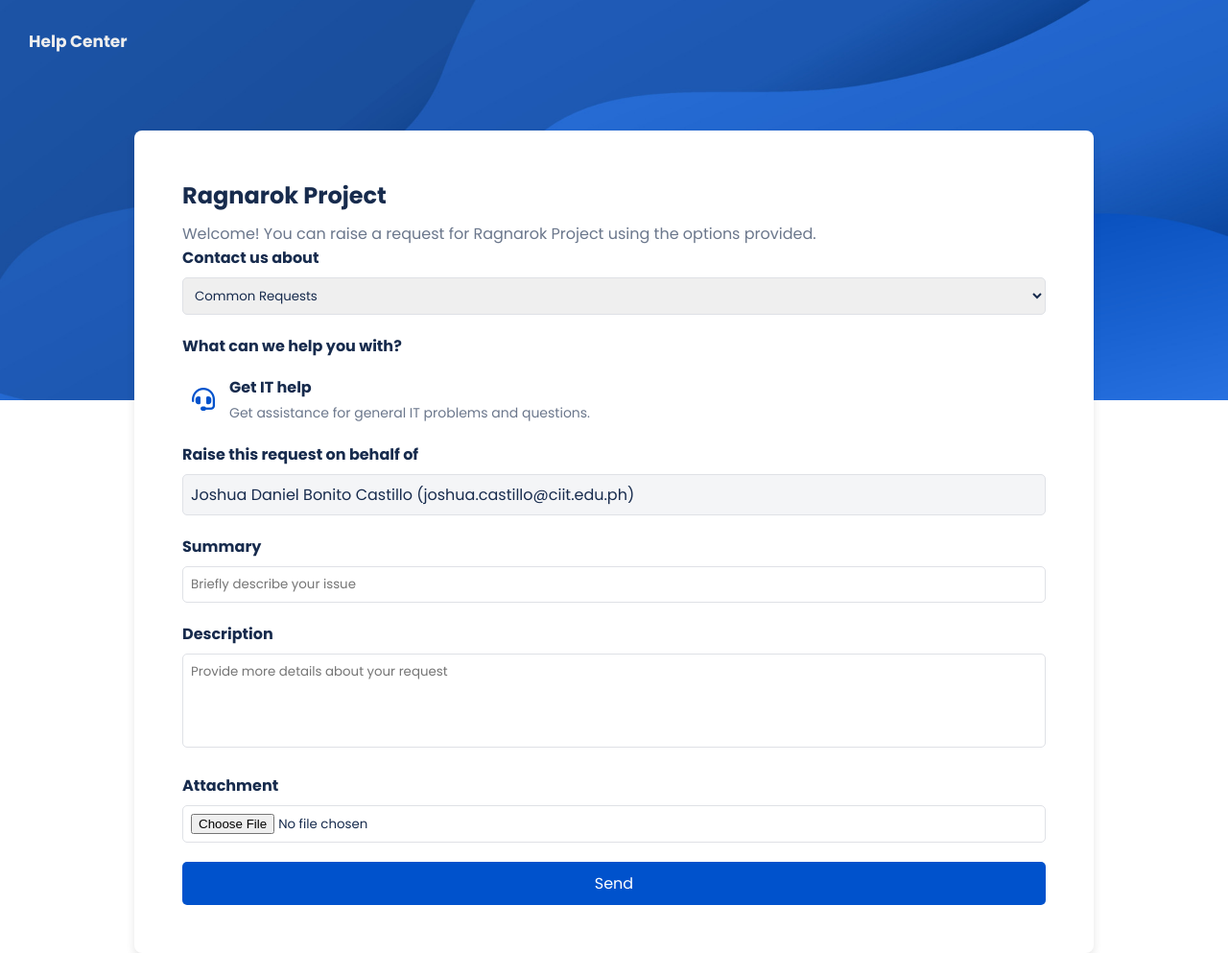
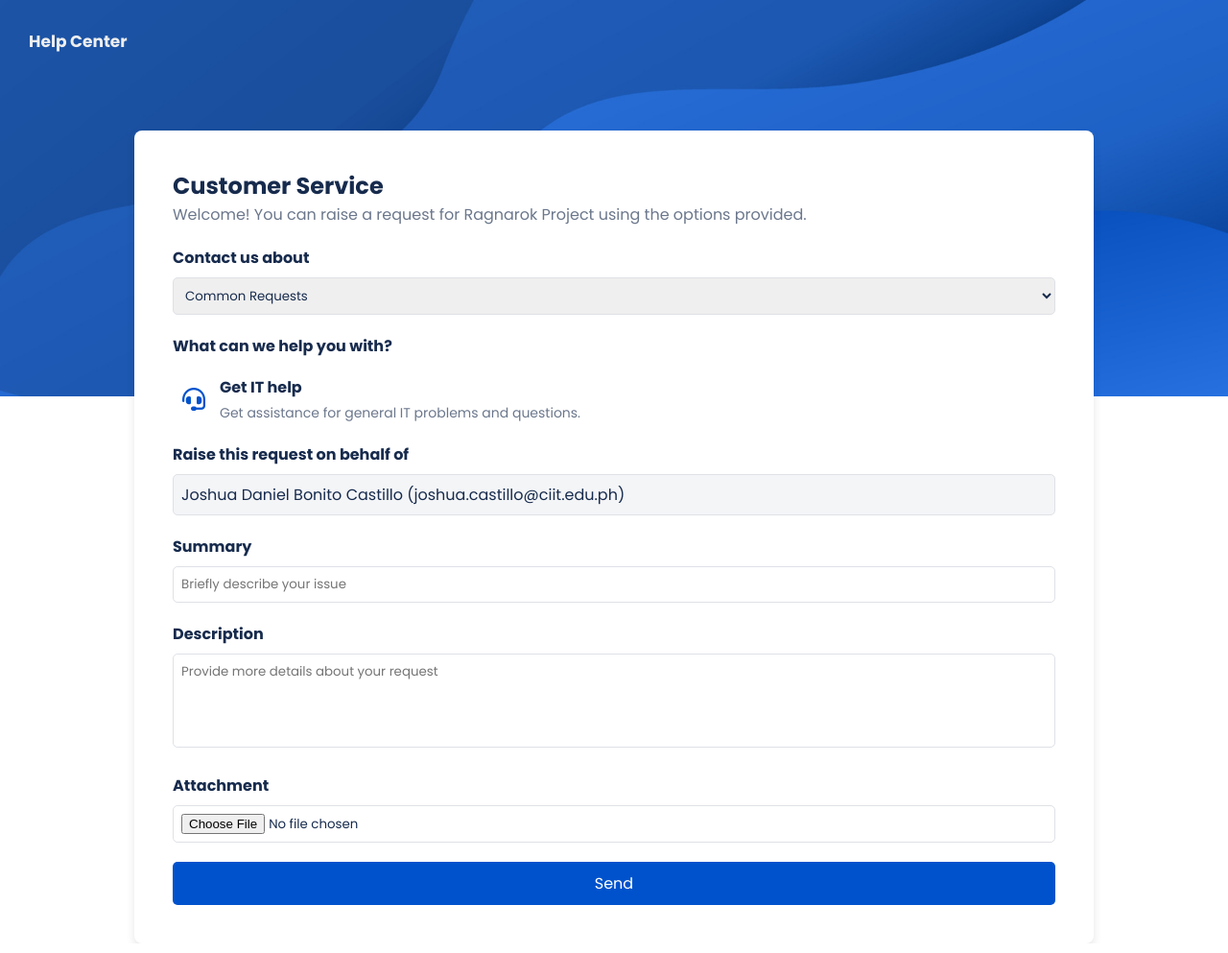
Before and after one commit to toastedpotato271/ims, a PHP site: page /form.php in a window 1280 px wide. Shown: the whole page at 96% size. Run offline with PHP 8.4, Linux system fonts and the light colour scheme.

Commit message:
Fix some texts and stuff
- Modifications on forms

```diff
--- a/form.php
+++ b/form.php
@@ -20,7 +20,7 @@
 
     <div class="form-container">
             <form onsubmit="return validateForm()">
-                <h1>Ragnarok Project</h1>
+                <h1>Customer Service</h1>
                 <p>Welcome! You can raise a request for Ragnarok Project using the options provided.</p>
 
                 <!-- Dropdown Section -->
--- a/src/css/forms/form.css
+++ b/src/css/forms/form.css
@@ -36,7 +36,7 @@ body {
 .form-container {
     max-width: 1000px;
     margin: auto;
-    padding: 50px 50px;
+    padding: 40px 40px;
     background-color: #fff;
     border-radius: 8px;
     position: relative;
@@ -48,11 +48,11 @@ body {
 .form-container h1 {
     font-size: 24px;
     color: #172b4d;
-    margin-bottom: 10px;
 }
 
 .form-container p {
     color: #6b778c;
+    margin-bottom: 20px;
 }
 
 /* Dropdown and Input Styles */
@@ -97,6 +97,7 @@ select, input, textarea {
 .option p {
     font-size: 14px;
     color: #6b778c;
+    margin: 0;
 }
 
 /* Static Name Field */
```
